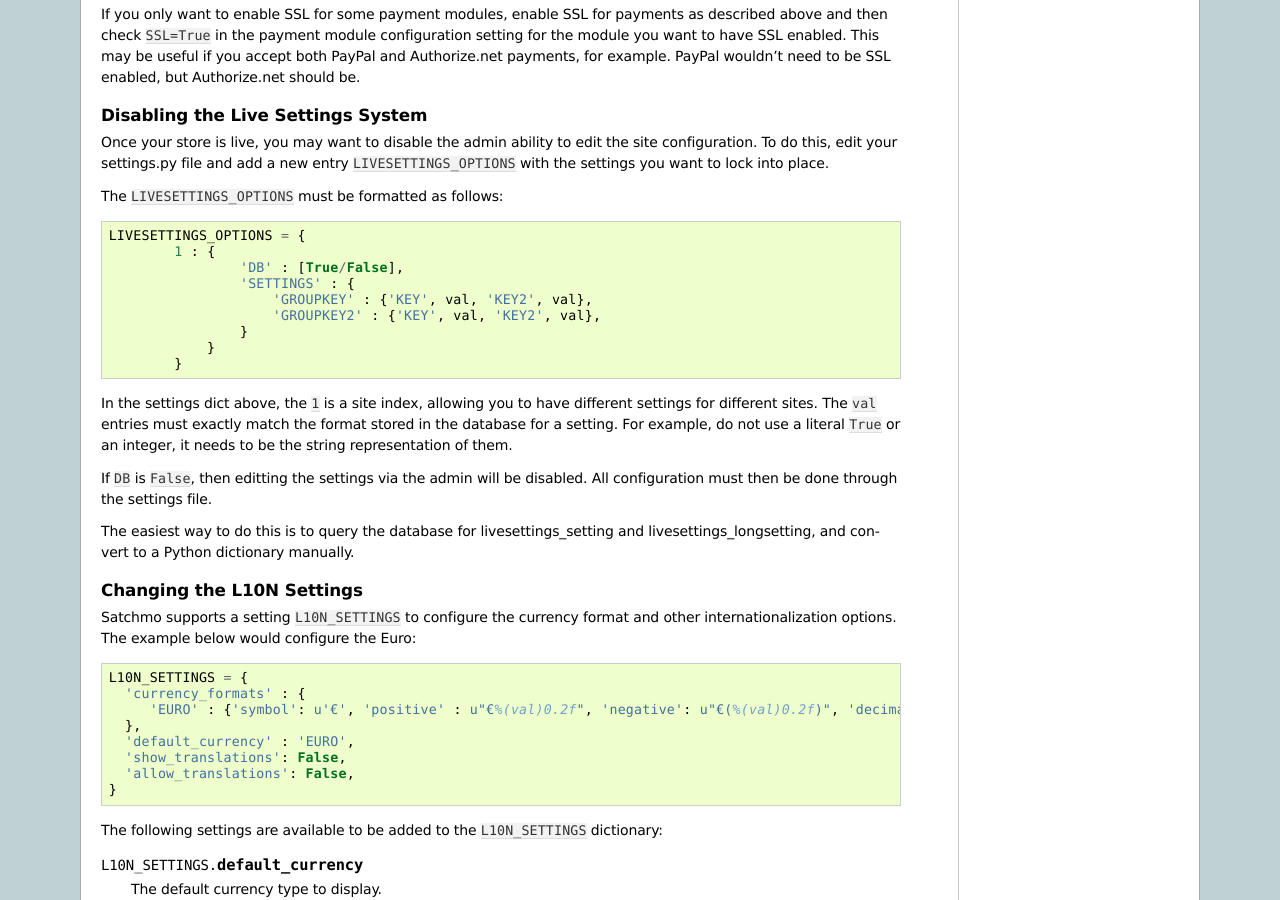
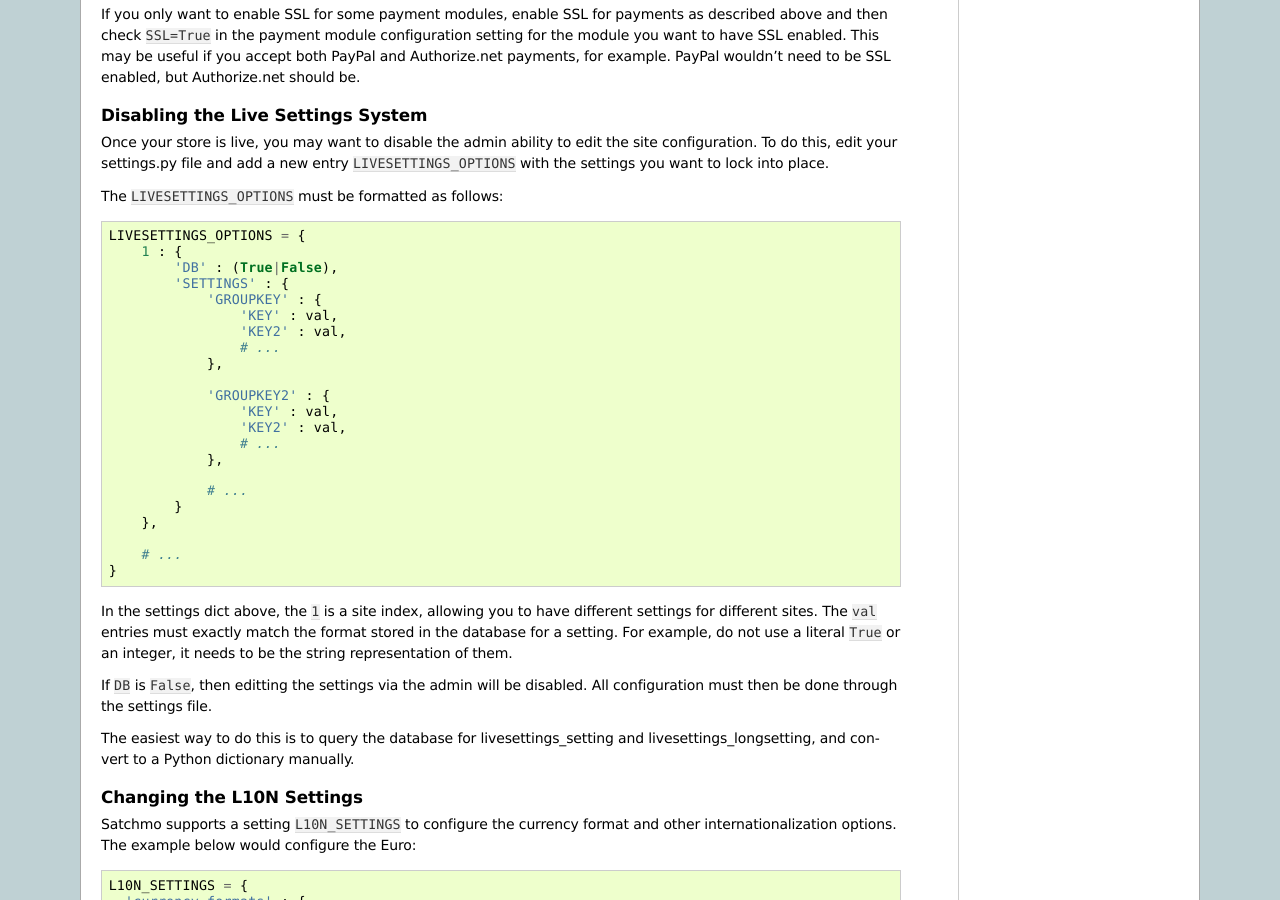
Before and after one commit to opencoca/WEB-Satchmo, a Sphinx documentation site: the page built from docs/configuration.txt, in a window 1280 px wide and 900 px high, scrolled down 3870 px. Built offline with Sphinx 7.4.7, drawn with Linux system fonts in a browser that asks for light colours.

```diff
--- a/docs/configuration.txt
+++ b/docs/configuration.txt
@@ -245,14 +245,27 @@ Once your store is live, you may want to disable the admin ability to edit the s
 The ``LIVESETTINGS_OPTIONS`` must be formatted as follows::
 
     LIVESETTINGS_OPTIONS = {
-            1 : {
-                    'DB' : [True/False],
-                    'SETTINGS' : {
-                        'GROUPKEY' : {'KEY', val, 'KEY2', val},
-                        'GROUPKEY2' : {'KEY', val, 'KEY2', val},
-                    }
-                }
+        1 : {
+            'DB' : (True|False),
+            'SETTINGS' : {
+                'GROUPKEY' : {
+                    'KEY' : val,
+                    'KEY2' : val,
+                    # ...
+                },
+
+                'GROUPKEY2' : {
+                    'KEY' : val,
+                    'KEY2' : val,
+                    # ...
+                },
+
+                # ...
             }
+        },
+
+        # ...
+    }
 
 In the settings dict above, the ``1`` is a site index, allowing you to have different settings for different sites.
 The ``val`` entries must exactly match the format stored in the database for a setting.  For example, do not use a
```
